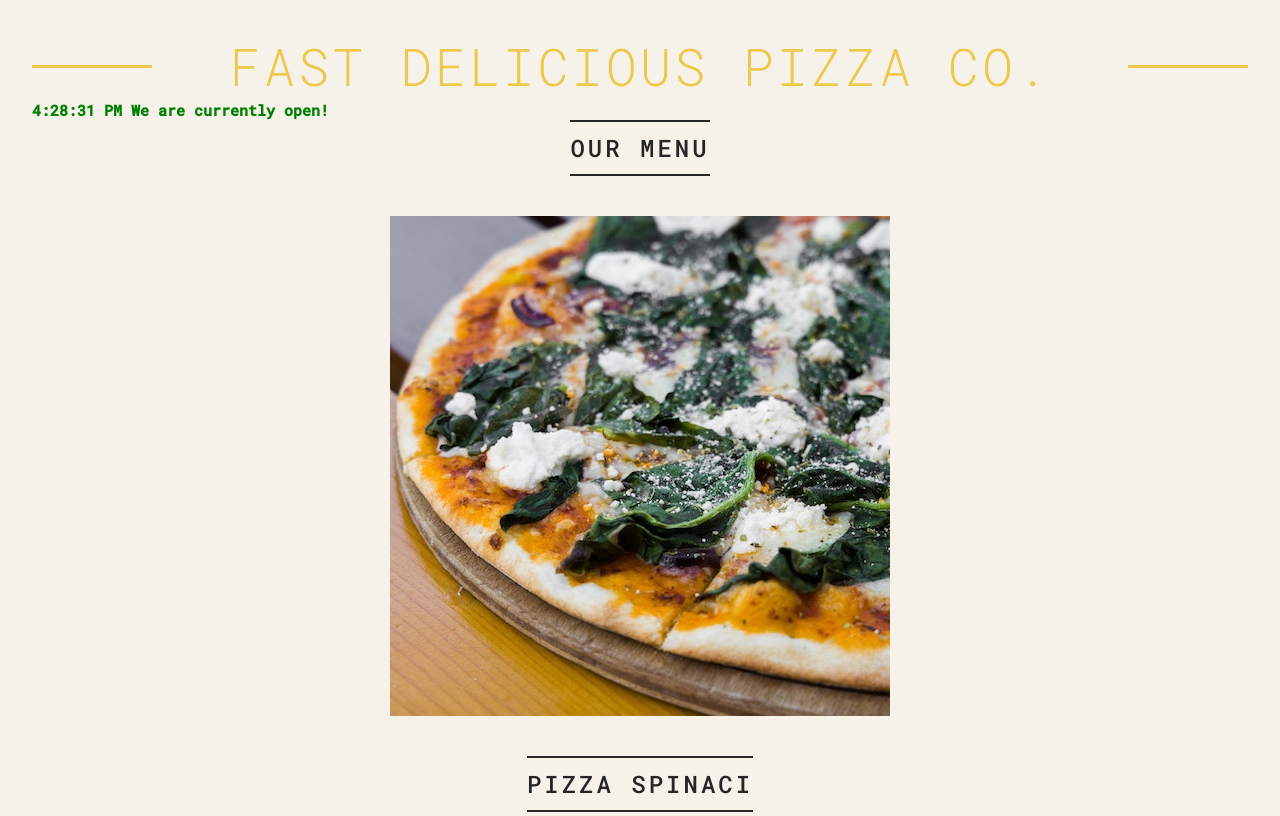
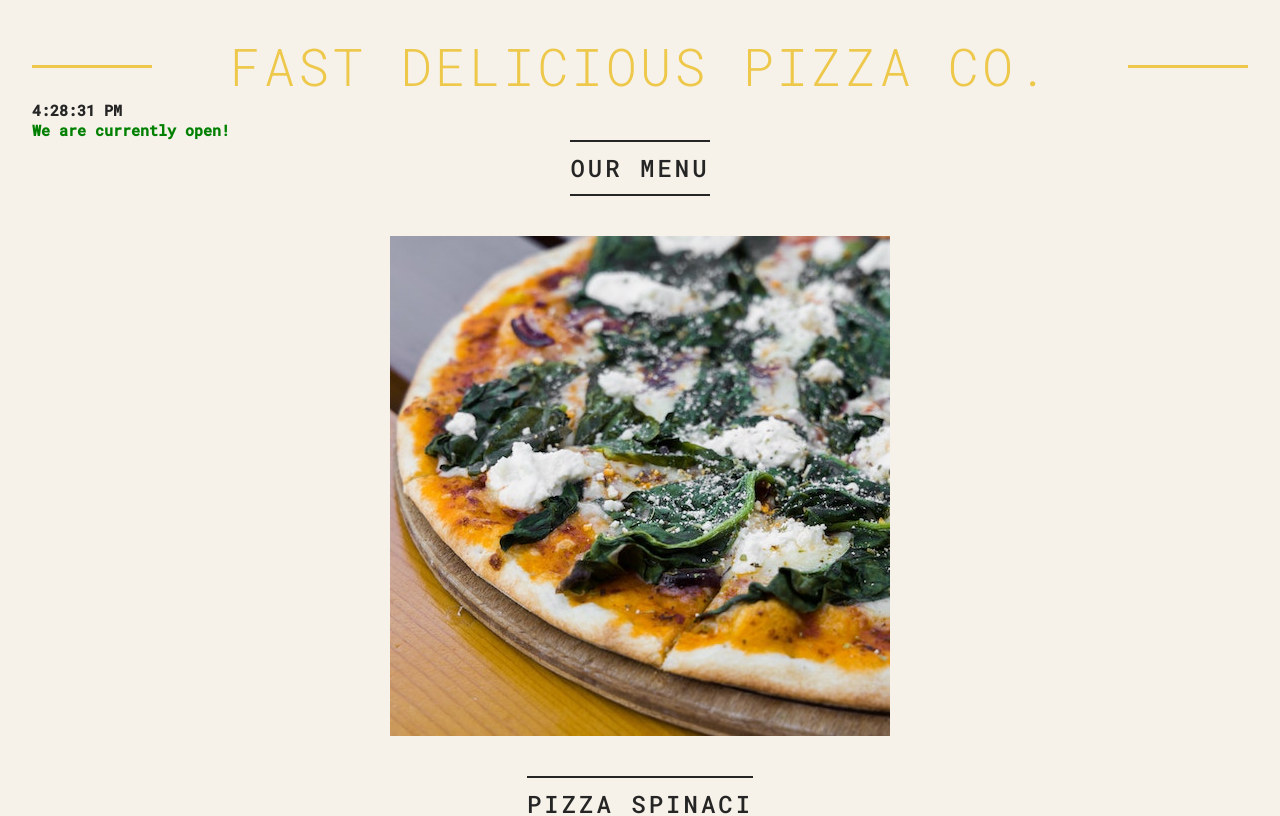
Before and after one commit to Scientific-Research/pizza-menu, a React (Vite) app: page / in a window 1280 px wide. Shown: the top 816 px of the page. Built offline with nearby package versions, Linux system fonts and the light colour scheme.

Commit message:
with different color for currently open and currently closed!

```diff
--- a/src/App.tsx
+++ b/src/App.tsx
@@ -94,11 +94,14 @@ export const Header = () => {
   return (
     <header className="header">
       <h1 style={style}>Fast Delicious Pizza Co.</h1>
-      <h2 style={{ color: "green" }}>
+
+      <h2>
         {time}
-        {isOpen
-          ? " We are currently open!"
-          : " Sorry, we are currently closed!"}
+        {isOpen ? (
+          <p style={{ color: "green" }}>We are currently open!</p>
+        ) : (
+          <p style={{ color: "red" }}>Sorry, we are currently closed!</p>
+        )}
       </h2>
     </header>
   );
```
